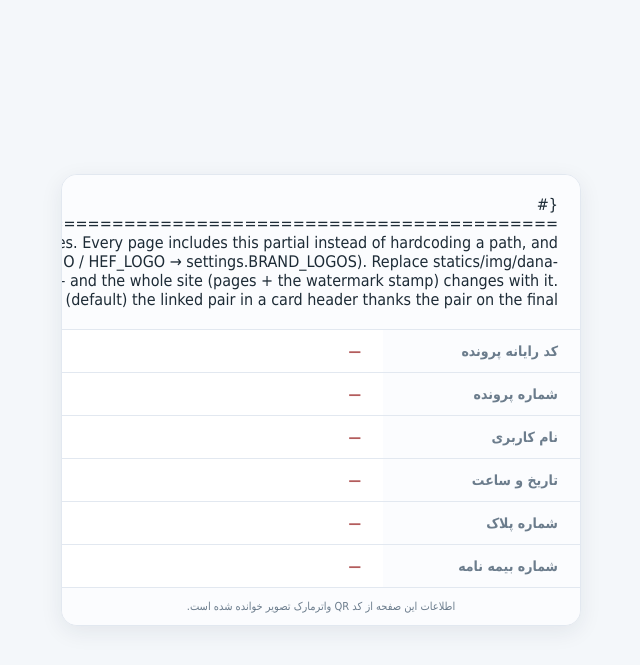
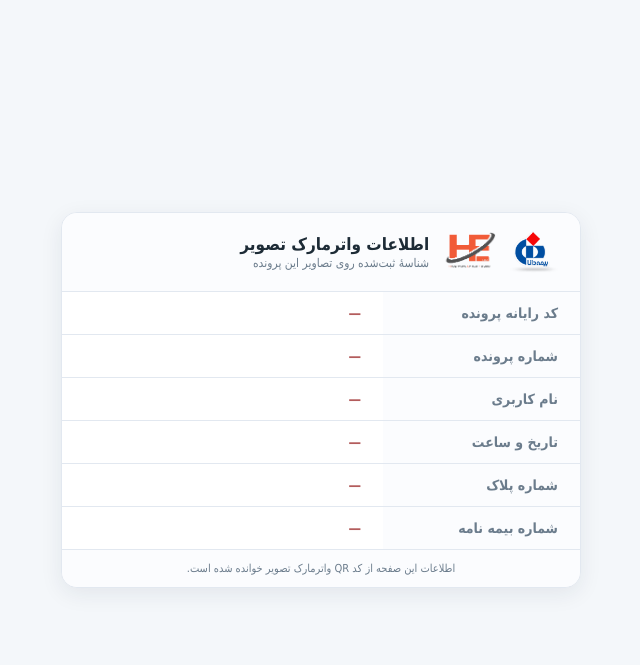
Before and after one commit to AlirezaKar/dana-app, a Django app: page /wm-info/ in a window 1280 px wide. Shown: the top 665 px of the page, without its empty margins (319-959 px from the left). Run offline with Django 5.2, Linux system fonts and the light colour scheme; data comes from the database, SQL or seed files in the repository; parts of the project's set-up code (start-up, migrations or seed data) failed here and were passed over.

Commit message:
sec(ui): no codebase details on the frontend; friendly 404/500; harder cookies (v1.22)
Frontend leak sweep (task 6):
- core/_brand_logos.html had a multi-line {# #} comment; because {# #} is
  single-line-only in Django, the whole maintainer note (settings.BRAND_LOGOS,
  the /wm-info/ path, …) was being shipped to every browser. It is now a
  {% comment %} block, so View Source shows no code references. (Audited every
  template for the same leak — that was the only one.)
- the storage browser no longer prints the absolute server path ({{ files_root }})
  nor the literal 'storage/files' headings — only the operator's own folder/file
  names remain.
- friendly Persian templates/404.html + templates/500.html so a DEBUG=False install
  shows a branded page with no traceback, while DEBUG=True still shows the Django
  yellow screen (requirement).

Security:
- with DEBUG off the cookies get SameSite=Lax and the app honours
  X-Forwarded-Proto; ENFORCE_HTTPS=True in .env (off by default, so plain-HTTP and
  the live preview keep working) adds HSTS + SSL redirect + secure cookies.
- manage.py serve already warns when DEBUG is on or the dev SECRET_KEY is in use.

Co-authored-by: arena-agent <297053741+arena-agent@users.noreply.github.com>

```diff
--- a/templates/core/_brand_logos.html
+++ b/templates/core/_brand_logos.html
@@ -1,16 +1,16 @@
 {% load static %}
-{# ===========================================================================
-   THE brand logos (v1.21) — one file, one pair of images.
+{% comment %}
+THE brand logos (v1.21) — one file, one pair of images.
 
-   Every page includes this partial instead of hardcoding a path, and the two
-   file names come from `.env` (DANA_LOGO / HEF_LOGO → settings.BRAND_LOGOS).
-   Replace statics/img/dana-logo.png — or point DANA_LOGO at another file — and
-   the whole site (pages + the watermark stamp) changes with it.
+Every page includes this partial instead of hardcoding a path, and the two
+file names come from `.env` (DANA_LOGO / HEF_LOGO -> settings.BRAND_LOGOS).
+Replace statics/img/dana-logo.png, or point DANA_LOGO at another file, and
+the whole site (pages + the watermark stamp) changes with it.
 
-   Variants:  (default) the linked pair in a card header
-              thanks     the pair on the final «با تشکر» page
-              plain      bare <img> tags, no links (the public /wm-info/ page)
-   =========================================================================== #}
+Variants:  (default) the linked pair in a card header
+           thanks     the pair on the final page
+           plain      bare img tags, no links (the public info page)
+{% endcomment %}
 {% if variant == 'plain' %}
 <img src="{% static DANA_LOGO %}" alt="لوگوی دانا">
 <img class="logo-sep" src="{% static HEF_LOGO %}" alt="لوگوی هوشمند ارتباط فرادید">
--- a/templates/media/storage_index.html
+++ b/templates/media/storage_index.html
@@ -27,12 +27,11 @@
   </p>
 
   {# ------------------------------- finished cases (storage/files) ------- #}
-  <h3 class="section-title">پرونده‌های پایان‌یافته — <span class="mono">storage/files</span></h3>
+  <h3 class="section-title">پرونده‌های پایان‌یافته</h3>
   {% if final_cases %}
   <div class="badges">
     <span class="badge">پرونده‌ها: <b>{{ files_summary.folders|to_fa }}</b></span>
     <span class="badge">کل تصاویر: <b>{{ files_summary.files|to_fa }}</b></span>
-    <span class="badge mono" dir="ltr">{{ files_root }}</span>
   </div>
   <div class="folder-grid">
     {% for f in final_cases %}
@@ -64,7 +63,7 @@
 
   {# ------------------------------------------------ final folders -- #}
   {% if final_folders %}
-  <h3 class="section-title">پوشه‌های نهایی پرونده‌ها (storage/)</h3>
+  <h3 class="section-title">پوشه‌های نهایی پرونده‌ها</h3>
   <div class="folder-grid">
     {% for f in final_folders %}
     <a class="folder-btn" href="{% url 'storage_folder' f.rel %}" title="جزئیات پوشه {{ f.name }}">
```
Also changed, not shown: dana/settings.py (+15 -0 lines), templates/404.html (added, +10 -0 lines), templates/500.html (added, +10 -0 lines).
